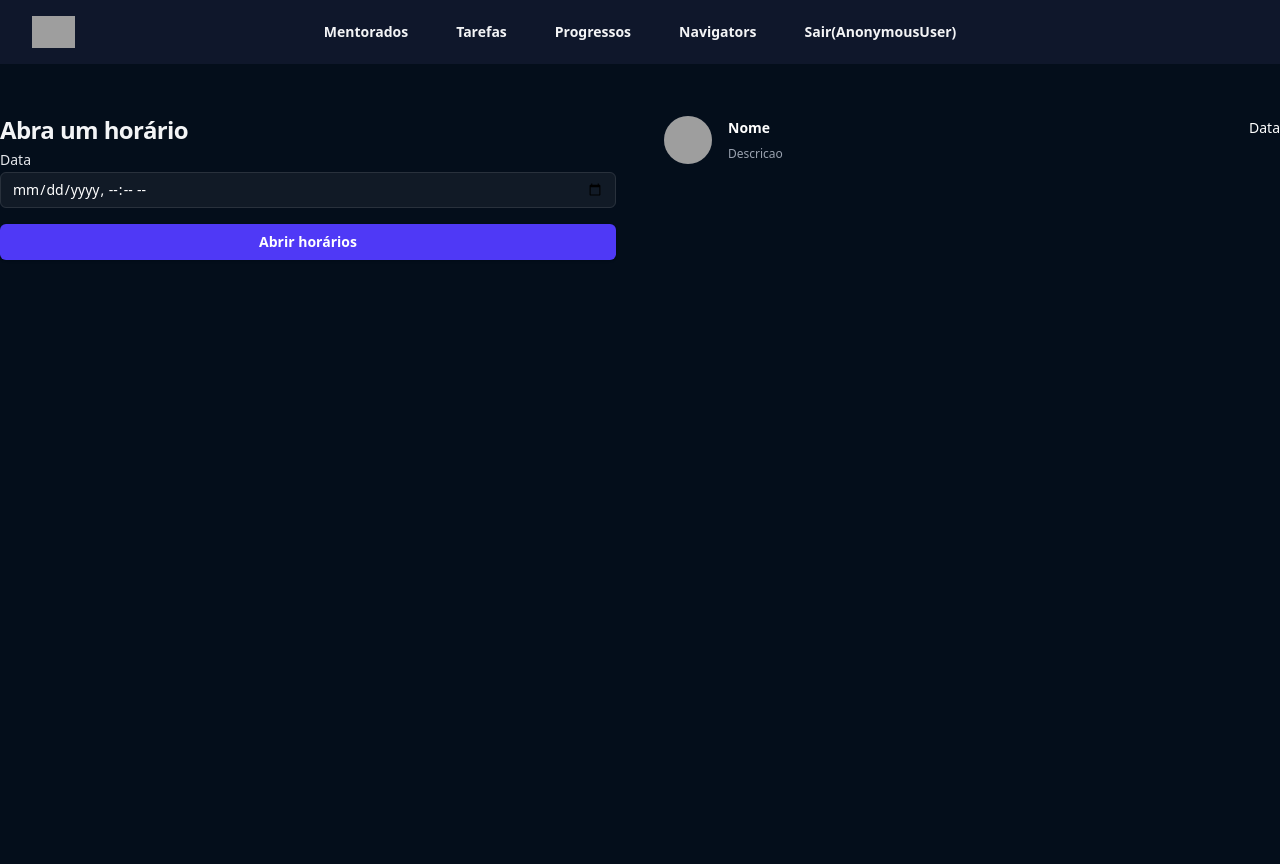
After one commit to edilsonoliveira91/mentorando, a Django app: page /mentorados/reunioes/ in a window 1280 px wide. The commit adds this page. Run offline with Django 5.2, Linux system fonts and the light colour scheme; grey boxes are pictures that could not be loaded.

Commit message:
Datetime meet created

```diff
--- a/apps/mentorados/admin.py
+++ b/apps/mentorados/admin.py
@@ -1,5 +1,6 @@
 from django.contrib import admin
-from .models import Navigators, Mentorados
+from .models import Navigators, Mentorados, DisponibilidadedeHorarios
 
 admin.site.register(Navigators)
 admin.site.register(Mentorados)
+admin.site.register(DisponibilidadedeHorarios)
--- /dev/null
+++ b/apps/mentorados/templates/reunioes.html
@@ -0,0 +1,59 @@
+{% extends "base.html" %}
+{% load static %}
+{% block 'body' %}
+
+  <div class="bg-[#040e1b] min-h-screen">
+    <div class="max-w-7xl mx-auto py-8">
+        <div class="grid grid-cols-2 gap-12 ">
+            <div>
+              {% if messages %}
+                    {% for message in messages %}
+                        <div class="rounded-md {{message.tags}} mt-4">
+                            <div class="flex">
+                                <div class="ml-3 py-4">
+                                    {{message}}
+
+                                </div>
+
+                            </div>
+                        </div>
+                    {% endfor %}
+                {% endif %}
+                <form action="{% url 'reunioes' %}" method="POST">
+                  {% csrf_token %}
+                  <h2 class="mt-4 text-2xl/9 font-bold tracking-tight text-gray-100">Abra um horário</h2>
+                  <label for="email" class="block text-sm/6 font-medium text-gray-200">Data</label>
+                  <input type="datetime-local" name="data" id="date" required class="block w-full rounded-md bg-white/5 px-3 py-1.5 text-base text-white outline outline-1 -outline-offset-1 outline-white/10 placeholder:text-gray-500 focus:outline focus:outline-2 focus:-outline-offset-2 focus:outline-indigo-500 sm:text-sm/6">
+
+                  <button type="submit" class="flex w-full justify-center cursor-pointer rounded-md bg-indigo-600 px-3 py-1.5 text-sm/6 font-semibold text-white shadow-sm hover:bg-indigo-500 focus-visible:outline focus-visible:outline-2 focus-visible:outline-offset-2 focus-visible:outline-indigo-600 mt-4">Abrir horários</button>
+                </form>
+
+            </div>
+            <div>
+
+
+                <ul role="list" class="divide-y divide-gray-800">
+
+                    <li class="flex justify-between gap-x-6 py-5">
+                      <div class="flex min-w-0 gap-x-4">
+                        <img class="size-12 flex-none rounded-full bg-gray-800" src="#" alt="">
+                        <div class="min-w-0 flex-auto">
+                          <p class="text-sm/6 font-semibold text-white">Nome</p>
+                          <p class="mt-1 truncate text-xs/5 text-gray-400">Descricao</p>
+                        </div>
+                      </div>
+                      <div class="hidden shrink-0 sm:flex sm:flex-col sm:items-end">
+                        <p class="text-sm/6 text-white">Data</p>
+                        <p class="mt-1 text-xs/5 text-gray-400"></p>
+                      </div>
+                    </li>
+
+                  </ul>
+
+            </div>
+        </div>
+
+    </div>
+  </div>
+
+{% endblock 'body' %}
--- a/apps/mentorados/urls.py
+++ b/apps/mentorados/urls.py
@@ -4,4 +4,5 @@ from . import views
 
 urlpatterns = [
   path('', views.mentorados, name='mentorados'),
+  path('reunioes/', views.reunioes, name='reunioes'),
 ]
--- a/apps/mentorados/views.py
+++ b/apps/mentorados/views.py
@@ -1,8 +1,9 @@
 from django.shortcuts import render, redirect
 from django.http import HttpResponse, Http404
-from .models import Mentorados, Navigators
+from .models import Mentorados, Navigators, DisponibilidadedeHorarios
 from django.contrib import messages
 from django.contrib.messages import constants
+from datetime import datetime, timedelta
 
 
 def mentorados(request):
@@ -44,3 +45,33 @@ def mentorados(request):
     mentorado.save()
     messages.add_message(request, constants.SUCCESS, 'Mentorado cadastrado com sucesso!')
     return redirect('mentorados')
+
+
+def reunioes(request):
+  if request.method == 'GET':
+    return render(request, 'reunioes.html')
+  elif request.method == 'POST':
+    data = request.POST.get('data')
+    data = datetime.strptime(data, '%Y-%m-%dT%H:%M')
+
+    disponibilidades = DisponibilidadedeHorarios.objects.filter(mentor=request.user).filter(
+      data_inicial__gte=(data - timedelta(minutes=50)), # __ gte  maior ou igual
+      data_inicial__lte=(data + timedelta(minutes=50)), # __lte menor ou igual
+    )
+
+    if disponibilidades.exists():
+      messages.add_message(request, constants.ERROR, 'Você já possui uma reunião em aberto!')
+      return redirect('reunioes')
+
+    if data < datetime.now():
+      messages.add_message(request, constants.ERROR, 'A data selecionada é menor que a data de hoje!')
+      return redirect('reunioes')
+
+    disponibilidades = DisponibilidadedeHorarios(
+      data_inicial=data,
+      mentor=request.user
+    )
+
+    disponibilidades.save()
+    messages.add_message(request, constants.SUCCESS, 'Agendamento realizado com sucesso!')
+    return redirect('reunioes')
--- a/core/settings.py
+++ b/core/settings.py
@@ -113,7 +113,7 @@ TIME_ZONE = 'America/Sao_Paulo'
 
 USE_I18N = True
 
-USE_TZ = True
+USE_TZ = False
 
 STATIC_URL = '/static/'
 STATICFILES_DIRS = (os.path.join(BASE_DIR, 'templates/static'),)
--- a/templates/base.html
+++ b/templates/base.html
@@ -1,3 +1,4 @@
+{% load static %}
 <!DOCTYPE html>
 <html lang="pt-br">
   <head>
@@ -12,6 +13,33 @@
 
   </head>
   <body>
+    <header class="bg-slate-900">
+      <nav class="flex items-center justify-between p-4 lg:px-8" aria-label="Global">
+            <div class="flex lg:flex-1">
+              <a href="#" class="-m-1.5 p-1.5">
+                <span class="sr-only">Your Company</span>
+                <img class="h-8 w-auto" src="{% static 'logo.png' %}" alt="">
+              </a>
+            </div>
+            <div class="flex lg:hidden">
+              <button type="button" class="-m-2.5 inline-flex items-center justify-center rounded-md p-2.5 text-gray-700">
+                <span class="sr-only">Open main menu</span>
+                <svg class="size-6" fill="none" viewBox="0 0 24 24" stroke-width="1.5" stroke="currentColor" aria-hidden="true" data-slot="icon">
+                  <path stroke-linecap="round" stroke-linejoin="round" d="M3.75 6.75h16.5M3.75 12h16.5m-16.5 5.25h16.5" />
+                </svg>
+              </button>
+            </div>
+            <div class="hidden lg:flex lg:gap-x-12">
+              <a href="#" class="text-sm/6 font-semibold text-gray-100">Mentorados</a>
+              <a href="#" class="text-sm/6 font-semibold text-gray-100">Tarefas</a>
+              <a href="#" class="text-sm/6 font-semibold text-gray-100">Progressos</a>
+              <a href="#" class="text-sm/6 font-semibold text-gray-100">Navigators</a>
+              <a href="{% url 'logout' %}" class="text-sm/6 font-semibold text-gray-100">Sair({{request.user}})</a>
+            </div>
+            <div class="hidden lg:flex lg:flex-1 lg:justify-end">
+            </div>
+        </nav>
+      </header>
 
       {% block 'body' %}{% endblock 'body' %}
 
```
Also changed, not shown: apps/mentorados/models.py (+10 -0 lines), apps/mentorados/templates/mentorados.html (+4 -40 lines), apps/mentorados/migrations/0004_disponibilidadedehorarios.py (added).
